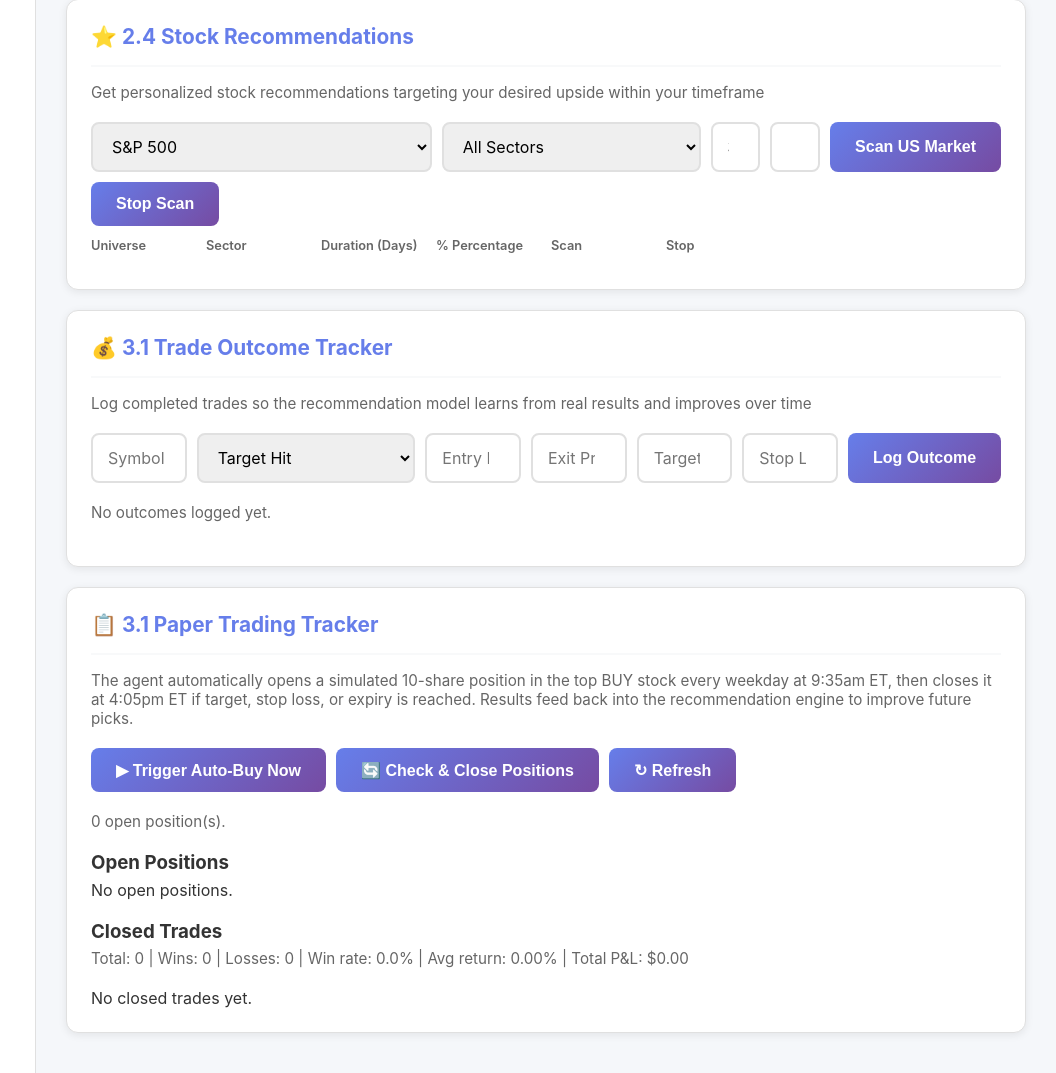
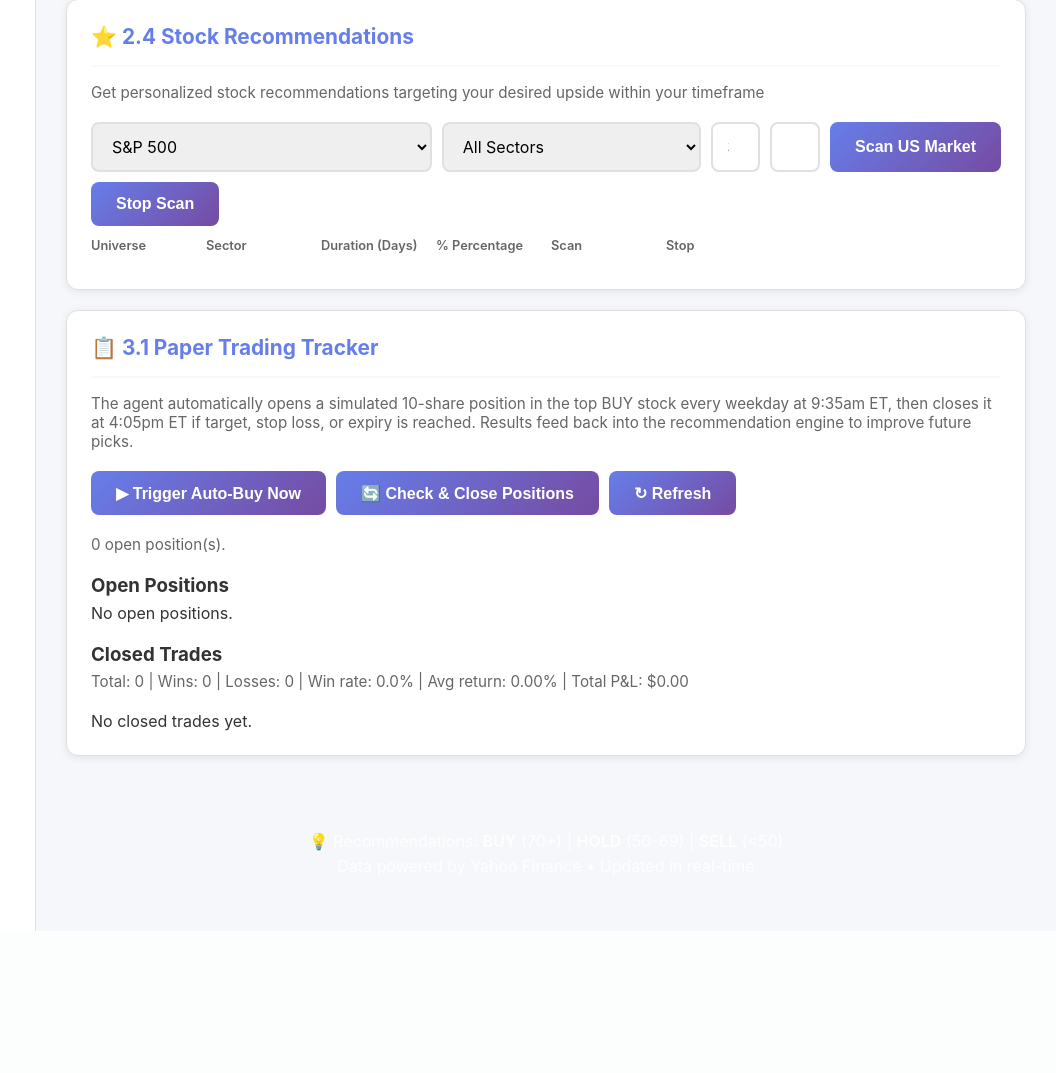
Before and after one commit to erictkh18-prog/stock-agent, a FastAPI app: page / in a window 1280 px wide. Shown: the part 913-1986 px from the top of the page, without its empty margins (224-1280 px from the left). After the commit the page ends 1844 px from the top, so only its background shows below. Run offline with FastAPI, Linux system fonts and the light colour scheme; data that the repository does not hold is empty; some libraries are stand-ins or nearby versions.

Commit message:
security: remove public manual outcome logging paths
- Unregister trade_outcomes router from FastAPI app
- Remove manual Trade Outcome Tracker card from dashboard
- Remove recommendation quick-log buttons and /trade-outcomes client calls
- Learning adjustments now load only from automated closed paper trades
- Update tests to validate learning from closed_trades.json only

Result: public users can no longer inject manual trade outcomes into learning

```diff
--- a/src/main.py
+++ b/src/main.py
@@ -14,10 +14,10 @@
   2.2 Multiple Stock Analysis  → src/routers/stock_screening.py
   2.3 Top Performers           → src/routers/market.py
   2.4 Stock Recommendations    → src/routers/recommendations.py
-  2.5 Transaction Log          → src/routers/trade_outcomes.py
+    2.5 Transaction Log          → automated paper trading outcomes
 
 Feature logic (non-HTTP) lives in the corresponding src/ modules:
-  src/market_universe.py  src/knowledge_base.py  src/trade_outcomes.py
+    src/market_universe.py  src/knowledge_base.py
   src/recommendations.py
 """
 
@@ -45,7 +45,6 @@
 # ── Feature modules (imported for monkeypatching convenience in tests) ────────
 import src.market_universe as _market_universe_module
 import src.knowledge_base as _knowledge_base_module
-import src.trade_outcomes as _trade_outcomes_module
 
 # ── Routers ───────────────────────────────────────────────────────────────────
 # Knowledge base
@@ -59,7 +58,6 @@
 from src.routers import stock_screening as _stock_screening_router   # 2.2
 from src.routers import market as _market_router                     # 2.3
 from src.routers import recommendations as _recommendations_router   # 2.4
-from src.routers import trade_outcomes as _trade_outcomes_router     # 2.5
 from src.routers import paper_trading as _paper_trading_router        # 3.1 Paper Trading
 
 # ── Configure logging ─────────────────────────────────────────────────────────
@@ -228,7 +226,6 @@
 app.include_router(_stock_screening_router.router)   # 2.2 Multiple Stock Analysis
 app.include_router(_market_router.router)             # 2.3 Top Performers
 app.include_router(_recommendations_router.router)    # 2.4 Stock Recommendations
-app.include_router(_trade_outcomes_router.router)     # 2.5 Transaction Log
 app.include_router(_paper_trading_router.router)       # 3.1 Paper Trading
 
 
--- a/src/trade_outcomes.py
+++ b/src/trade_outcomes.py
@@ -56,16 +56,7 @@
 
 
 def _load_trade_outcomes() -> list[dict]:
-    """Load all trade outcomes from local storage."""
-    _ensure_trade_outcomes_file()
-    with _trade_outcomes_lock:
-        try:
-            payload = json.loads(TRADE_OUTCOMES_PATH.read_text(encoding="utf-8"))
-        except json.JSONDecodeError:
-            payload = []
-    manual = payload if isinstance(payload, list) else []
-
-    # Merge in closed paper trades so the learning system benefits from automated history
+    """Load outcomes used for learning from automated closed paper trades only."""
     closed_trades_path = TRADE_OUTCOMES_PATH.parent / "closed_trades.json"
     paper = []
     if closed_trades_path.exists():
@@ -75,7 +66,7 @@
         except json.JSONDecodeError:
             paper = []
 
-    return manual + paper
+    return paper
 
 
 def _save_trade_outcomes(records: list[dict]) -> None:
--- a/web/static/script.js
+++ b/web/static/script.js
@@ -534,7 +534,6 @@
                     <th>Target Price</th>
                     <th>Stop Loss</th>
                     <th>Why Recommended</th>
-                    <th>Outcome Log</th>
                 </tr>
             </thead>
             <tbody>
@@ -545,9 +544,6 @@
         const currentPrice = Number(stock.current_price || 0);
         const targetPrice = Number(stock.target_price || 0);
         const stopLossPrice = Number(stock.stop_loss_price || 0);
-        const durationDays = Number(document.getElementById('recommendDurationDays')?.value || 30);
-        const targetPercentage = Number(document.getElementById('recommendTargetPct')?.value || 8);
-
         html += `
             <tr>
                 <td class="symbol">${escapeHtml(symbol)}</td>
@@ -557,36 +553,6 @@
                 <td>$${targetPrice.toFixed(2)}</td>
                 <td>$${stopLossPrice.toFixed(2)} (${Number(stock.stop_loss_pct || 0).toFixed(1)}%)</td>
                 <td>${escapeHtml(stock.reason || 'Model indicates this stock has favorable risk/reward for your target.')}</td>
-                <td>
-                    <div class="quick-outcome-actions">
-                        <button class="mini-btn mini-btn-target quick-log-btn" type="button"
-                            data-symbol="${escapeHtml(symbol)}"
-                            data-outcome="target_hit"
-                            data-entry="${currentPrice.toFixed(4)}"
-                            data-exit="${targetPrice.toFixed(4)}"
-                            data-target="${targetPrice.toFixed(4)}"
-                            data-stop="${stopLossPrice.toFixed(4)}"
-                            data-duration="${durationDays}"
-                            data-target-pct="${targetPercentage}">Target</button>
-                        <button class="mini-btn mini-btn-stop quick-log-btn" type="button"
-                            data-symbol="${escapeHtml(symbol)}"
-                            data-outcome="stop_hit"
-                            data-entry="${currentPrice.toFixed(4)}"
-                            data-exit="${stopLossPrice.toFixed(4)}"
-                            data-target="${targetPrice.toFixed(4)}"
-                            data-stop="${stopLossPrice.toFixed(4)}"
-                            data-duration="${durationDays}"
-                            data-target-pct="${targetPercentage}">Stop</button>
-                        <button class="mini-btn mini-btn-timeout quick-log-btn" type="button"
-                            data-symbol="${escapeHtml(symbol)}"
-                            data-outcome="timeout"
-                            data-entry="${currentPrice.toFixed(4)}"
-                            data-target="${targetPrice.toFixed(4)}"
-                            data-stop="${stopLossPrice.toFixed(4)}"
-                            data-duration="${durationDays}"
-                            data-target-pct="${targetPercentage}">Timeout</button>
-                    </div>
-                </td>
             </tr>
         `;
     });
@@ -598,54 +564,6 @@
 
     tableDiv.innerHTML = html;
     resultDiv.classList.remove('hidden');
-
-    tableDiv.querySelectorAll('.quick-log-btn').forEach((button) => {
-        button.addEventListener('click', async () => {
-            const payload = {
-                symbol: button.dataset.symbol,
-                outcome: button.dataset.outcome,
-                entry_price: Number(button.dataset.entry),
-                exit_price: button.dataset.exit ? Number(button.dataset.exit) : null,
-                target_price: button.dataset.target ? Number(button.dataset.target) : null,
-                stop_loss_price: button.dataset.stop ? Number(button.dataset.stop) : null,
-                duration_days: button.dataset.duration ? Number(button.dataset.duration) : null,
-                target_percentage: button.dataset.targetPct ? Number(button.dataset.targetPct) : null,
-            };
-            await quickLogRecommendationOutcome(payload, button);
-        });
-    });
-}
-
-async function quickLogRecommendationOutcome(payload, buttonEl) {
-    const originalText = buttonEl.textContent;
-    buttonEl.disabled = true;
-    buttonEl.textContent = '...';
-
-    try {
-        const response = await fetch(`${API_URL}/trade-outcomes`, {
-            method: 'POST',
-            headers: { 'Content-Type': 'application/json' },
-            body: JSON.stringify(payload),
-        });
-
-        if (!response.ok) {
-            const errorMessage = await parseApiError(response, 'Could not log outcome');
-            throw new Error(errorMessage);
-        }
-
-        const result = await response.json();
-        const meta = document.getElementById('outcomeTrackerMeta');
-        if (meta) {
-            meta.textContent = `Logged ${result.record.symbol} (${result.record.outcome}) with return ${Number(result.record.return_pct || 0).toFixed(2)}%.`;
-        }
-        await loadTradeOutcomeHistory();
-
-        buttonEl.textContent = 'Logged';
-    } catch (error) {
-        alert(`Error: ${error.message}`);
-        buttonEl.disabled = false;
-        buttonEl.textContent = originalText;
-    }
 }
 
 // ============ TRADE OUTCOME TRACKER ============
--- a/web/templates/dashboard.html
+++ b/web/templates/dashboard.html
@@ -253,37 +253,6 @@
             </div>
         </div>
 
-        <!-- MODULE 3: TRADE TRACKING -->
-        <!-- Section 3.1: Trade Outcome Tracker -->
-        <div class="card" id="section-outcomes">
-            <div class="card-module-header">
-                <h2>💰 3.1 Trade Outcome Tracker</h2>
-            </div>
-            <p class="description">Log completed trades so the recommendation model learns from real results and improves over time</p>
-
-            <div class="input-group">
-                <input type="text" id="outcomeSymbol" placeholder="Symbol (e.g., AAPL)" maxlength="10" aria-label="Outcome symbol">
-                <select id="outcomeType" aria-label="Outcome type">
-                    <option value="target_hit">Target Hit</option>
-                    <option value="stop_hit">Stop Hit</option>
-                    <option value="timeout">Timeout</option>
-                    <option value="manual_close">Manual Close</option>
-                </select>
-                <input type="number" id="outcomeEntryPrice" min="0" step="0.01" placeholder="Entry Price" aria-label="Entry price">
-                <input type="number" id="outcomeExitPrice" min="0" step="0.01" placeholder="Exit Price (optional)" aria-label="Exit price">
-                <input type="number" id="outcomeTargetPrice" min="0" step="0.01" placeholder="Target Price (optional)" aria-label="Target price">
-                <input type="number" id="outcomeStopPrice" min="0" step="0.01" placeholder="Stop Loss Price (optional)" aria-label="Stop loss price">
-                <button id="logOutcomeBtn">Log Outcome</button>
-            </div>
-
-            <div id="outcomeTrackerMeta" class="description">No outcomes logged yet.</div>
-
-            <div id="outcomeResult" class="result hidden">
-                <div id="outcomeTable" class="table-container">
-                    <!-- Outcome history table -->
-                </div>
-            </div>
-        </div>
         <!-- MODULE 3: PAPER TRADING -->
         <!-- Section 3.1: Automated Paper Trading -->
         <div class="card" id="section-paper-trading">
```
Also changed, not shown: tests/test_trade_outcomes.py (+6 -29 lines).
